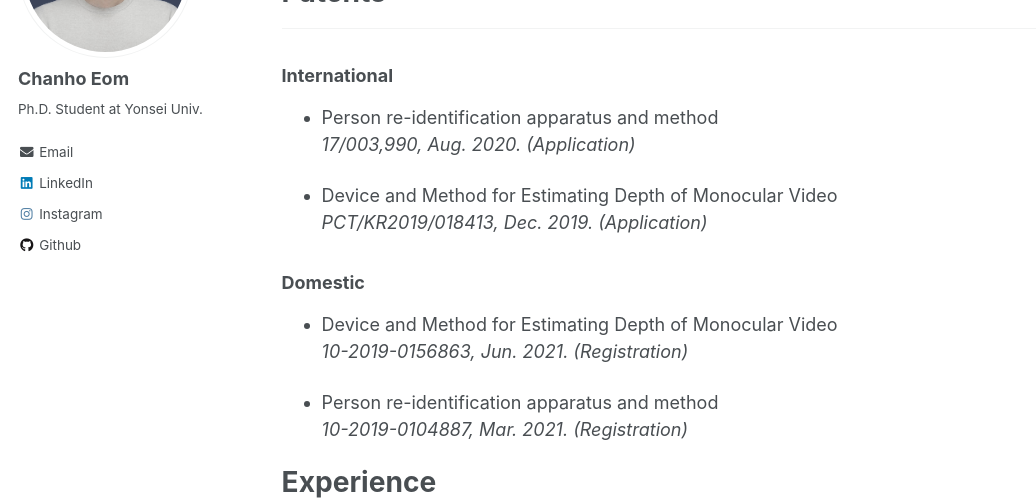
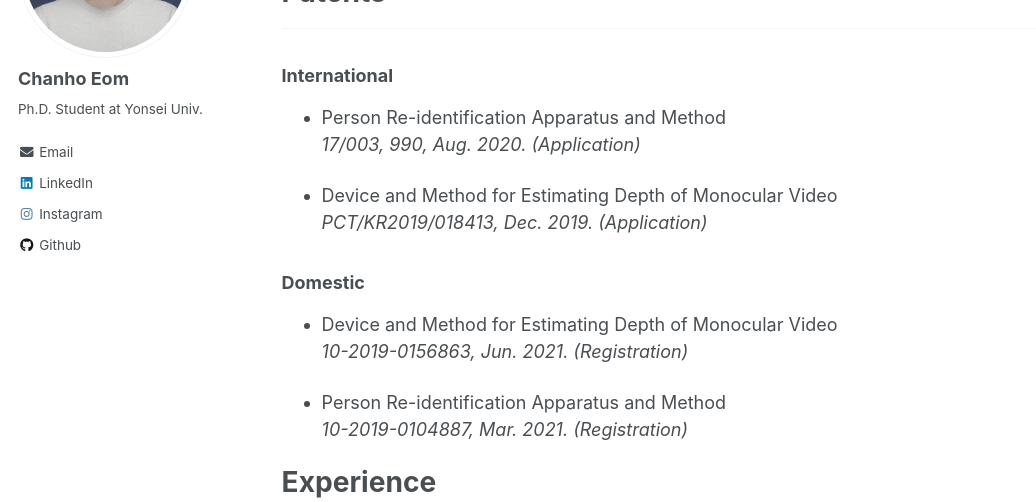
Before and after one commit to chanhoeom/chanhoEom.github.io, a Jekyll site: the page built from _pages/about.md, in a window 1280 px wide and 900 px high, scrolled down 1894 px. Shown: the part 153-655 px from the top of the window, without its empty margins (0-1036 px from the left). Built offline with Jekyll 4.4.1, drawn with Linux system fonts in a browser that asks for light colours.

```diff
--- a/_pages/about.md
+++ b/_pages/about.md
@@ -76,8 +76,8 @@ _________________
 # Patents
 _________________
 ### International
-* Person re-identification apparatus and method
-*17/003,990, Aug. 2020. (Application)*
+* Person Re-identification Apparatus and Method
+*17/003, 990, Aug. 2020. (Application)*
 
 * Device and Method for Estimating Depth of Monocular Video
 *PCT/KR2019/018413, Dec. 2019. (Application)*
@@ -86,7 +86,7 @@ _________________
 * Device and Method for Estimating Depth of Monocular Video
 *10-2019-0156863, Jun. 2021. (Registration)*
 
-* Person re-identification apparatus and method
+* Person Re-identification Apparatus and Method
 *10-2019-0104887, Mar. 2021. (Registration)*
 
 # Experience
```
